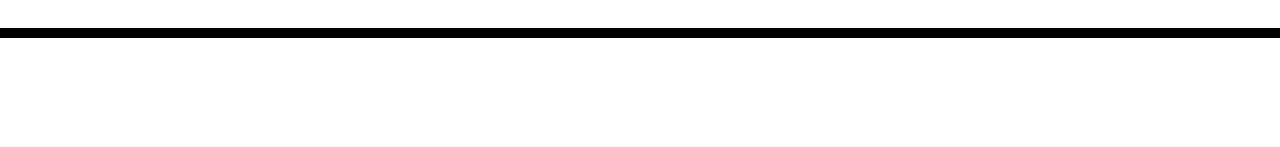
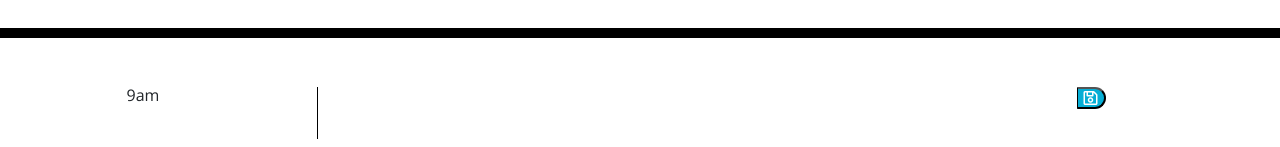
Before and after one commit to porteraproblems/DayPlanner, a plain HTML site: page index.html in a window 1280 px wide. Shown: the part 267-414 px from the top of the page. Drawn offline with nearby package versions, Linux system fonts and the light colour scheme.

Commit message:
added outline for the cells

```diff
--- a/index.html
+++ b/index.html
@@ -24,7 +24,8 @@
 
     <script>
       var date = new Date()
-      document.getElementById("date").innerHTML = date.toDateString();    </script>
+      document.getElementById("date").innerHTML = date.toDateString();
+      </script>
   </head>
 
   <body>
@@ -33,9 +34,22 @@
       <p class="lead">A simple calendar app for scheduling your work day</p>
       <p id="currentDay" class="lead"></p>
     </header>
+
     <div class="container">
-      <!-- Timeblocks go here -->
+      <div class="row">
+        <div class="col-md-2">
+          9am
+        </div>
+        <div class="col-md-8">
+          <textarea class="description" //bootstrap></textarea>
+        </div>
+        <div class="col-md-2">
+          <button class="saveBtn"><i class="far fa-save"></i></button>
+        </div>
+      </div>
+
     </div>
+<!-- copy and paste starting from line 39 -->
 
     <script src="https://cdnjs.cloudflare.com/ajax/libs/jquery/3.2.1/jquery.min.js"></script>
     <script src="https://cdnjs.cloudflare.com/ajax/libs/moment.js/2.24.0/moment.min.js"></script>
```
Also changed, not shown: planner.js (added, +18 -0 lines).
